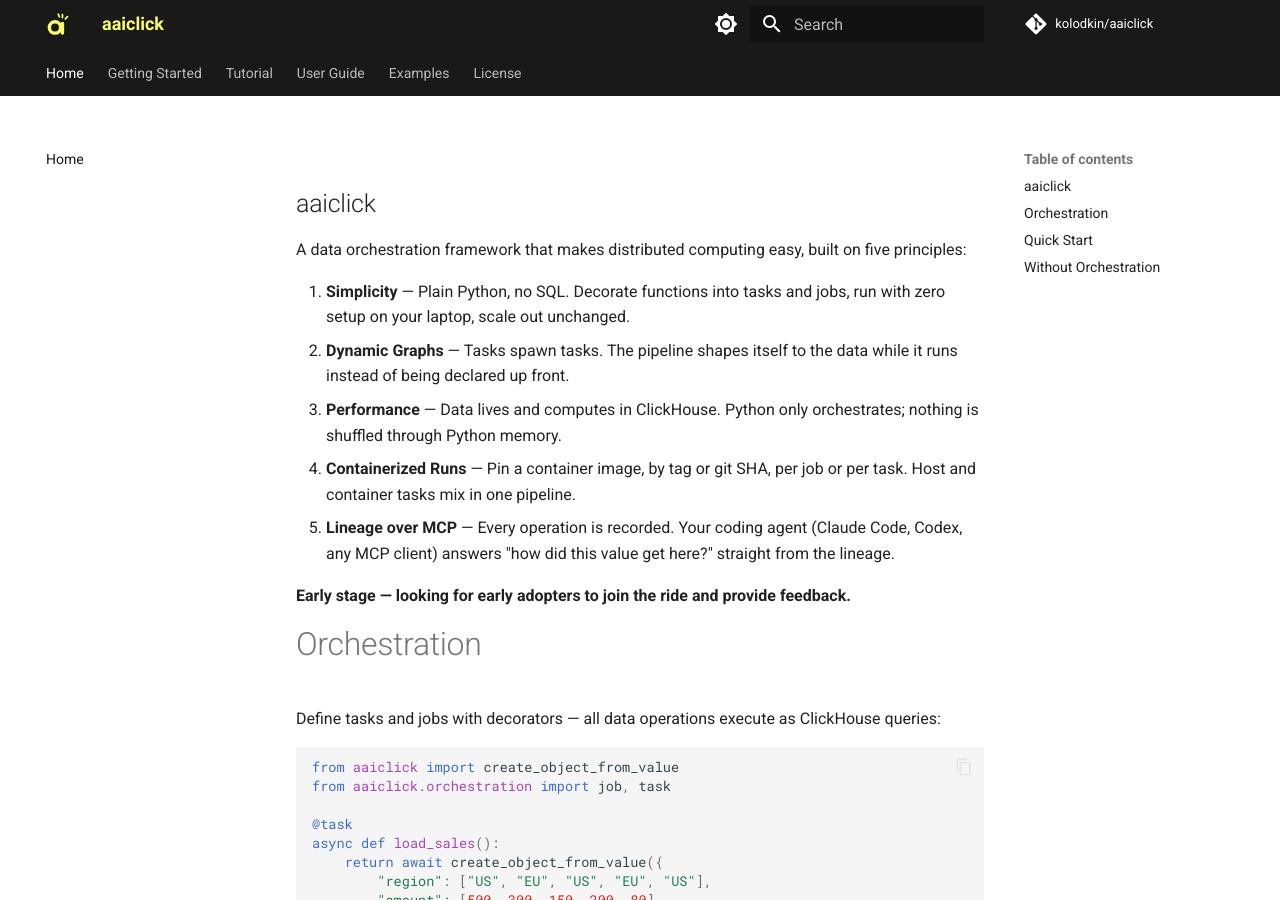
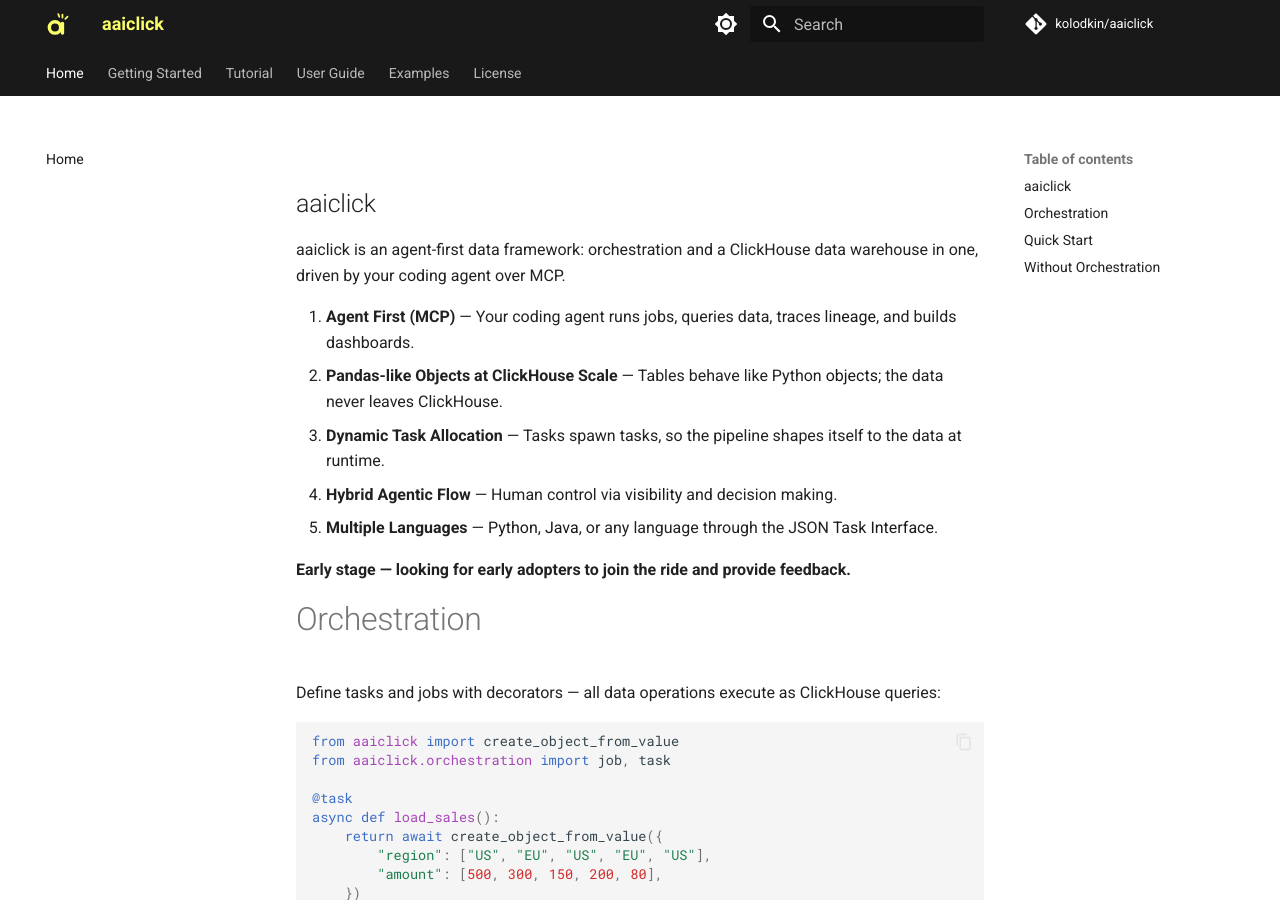
Before and after one commit to kolodkin/aaiclick, an MkDocs documentation site: the page built from docs/index.md, in a window 1280 px wide and 900 px high. Built offline with MkDocs 1.6.1 and Material for MkDocs 9.7.7, drawn with Linux system fonts in a browser that asks for light colours; comment, search, counter and statistics services are not loaded.

Commit message:
Reposition README and docs index intro as agent-first
Same five points in both files: agent first over MCP, pandas-like
objects on ClickHouse, dynamic tasks, hybrid agentic flow, languages.

Co-Authored-By: Claude Fable 5.2 <noreply@anthropic.com>
Claude-Session: https://claude.ai/code/session_01LcC1uDWrwn24z2hHnQSJne

```diff
--- a/docs/index.md
+++ b/docs/index.md
@@ -1,13 +1,13 @@
 aaiclick
 ---
 
-A data orchestration framework that makes distributed computing easy, built on five principles:
+aaiclick is an agent-first data framework: orchestration and a ClickHouse data warehouse in one, driven by your coding agent over MCP.
 
-1. **Simplicity** — Plain Python, no SQL. Decorate functions into tasks and jobs, run with zero setup on your laptop, scale out unchanged.
-2. **Dynamic Graphs** — Tasks spawn tasks. The pipeline shapes itself to the data while it runs instead of being declared up front.
-3. **Performance** — Data lives and computes in ClickHouse. Python only orchestrates; nothing is shuffled through Python memory.
-4. **Containerized Runs** — Pin a container image, by tag or git SHA, per job or per task. Host and container tasks mix in one pipeline.
-5. **Lineage over MCP** — Every operation is recorded. Your coding agent (Claude Code, Codex, any MCP client) answers "how did this value get here?" straight from the lineage.
+1. **Agent First (MCP)** — Your coding agent runs jobs, queries data, traces [lineage](user_guide/lineage.md), and builds dashboards.
+2. **Pandas-like Objects at ClickHouse Scale** — Tables behave like Python [objects](user_guide/object.md); the data never leaves ClickHouse.
+3. **Dynamic Task Allocation** — Tasks spawn tasks, so the pipeline shapes itself to the data at runtime.
+4. **Hybrid Agentic Flow** — Human control via [visibility](https://github.com/kolodkin/aaiclick/blob/main/docs/designs/ui.md) and decision making.
+5. **Multiple Languages** — [Python](user_guide/task_api_python.md), [Java](user_guide/task_api_java.md), or any language through the JSON [Task Interface](user_guide/task_interface.md).
 
 **Early stage — looking for early adopters to join the ride and provide feedback.**
 
```
Also changed, not shown: README.md (+6 -6 lines).
